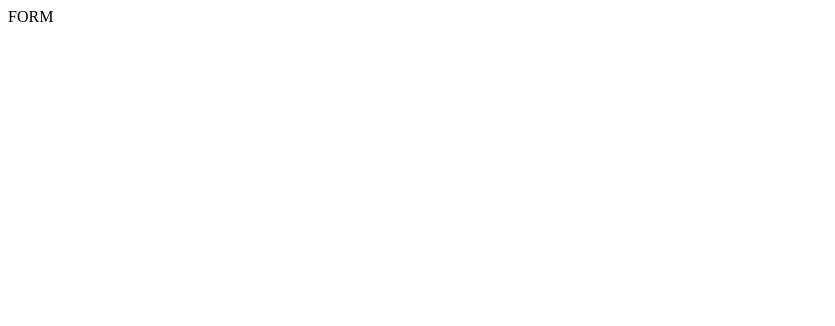
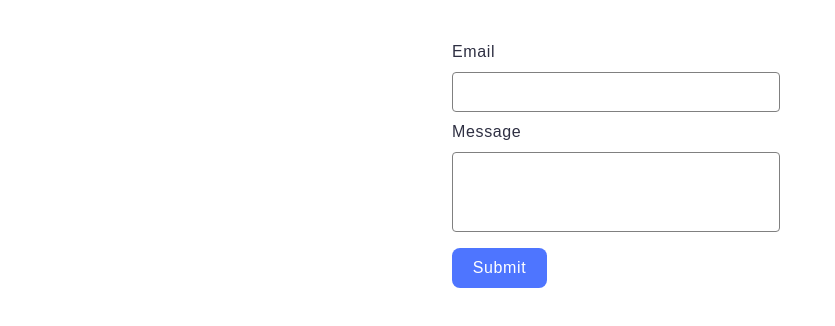
Before and after one commit to vasilinabiznyakova/goit-advancedjs-hw-01, a website built with Vite: page src/2-form.html in a window 1280 px wide. Shown: the whole page, without its empty margins (0-835 px from the left). Built offline with nearby package versions, Linux system fonts and the light colour scheme.

Commit message:
add form

```diff
--- a/src/2-form.html
+++ b/src/2-form.html
@@ -8,8 +8,19 @@
     <link rel="stylesheet" href="./css/styles.css" />
   </head>
   <body>
-    <main>
-      <div class="container">FORM</div>
-    </main>
+    <div class="container">
+      <form class="feedback-form" autocomplete="off">
+        <label>
+          Email
+          <input type="email" name="email" autofocus />
+        </label>
+        <label>
+          Message
+          <textarea name="message" rows="8"></textarea>
+        </label>
+        <button type="submit">Submit</button>
+      </form>
+    </div>
+    <script type="module" src="./js/2-form.js"></script>
   </body>
 </html>
--- a/src/css/styles.css
+++ b/src/css/styles.css
@@ -1,3 +1,5 @@
+/* Styles for the gallery page */
+
 .gallery {
   list-style: none;
   margin: 24px auto;
@@ -25,3 +27,108 @@
   width: 100%;
   height: 100%;
 }
+
+/* Styles for the form page */
+
+body {
+  margin: 0;
+  font-family: Montserrat, sans-serif;
+  background: #ffffff;
+  color: #2e2f42;
+}
+
+.container {
+  width: 408px;
+  margin: 24px auto;
+}
+
+.feedback-form {
+  display: flex;
+  flex-direction: column;
+  gap: 8px;
+
+  width: 360px;
+  padding: 16px;
+  background: #ffffff;
+  border-radius: 8px;
+  box-sizing: border-box;
+}
+
+.feedback-form label {
+  display: flex;
+  flex-direction: column;
+  gap: 8px;
+
+  font-size: 16px;
+  line-height: 1.5;
+  letter-spacing: 0.04em;
+  color: #2e2f42;
+  cursor: pointer;
+}
+
+.feedback-form input,
+.feedback-form textarea {
+  width: 100%;
+  box-sizing: border-box;
+
+  border: 1px solid #808080;
+  border-radius: 4px;
+  outline: none;
+
+  font-family: inherit;
+  font-size: 16px;
+  line-height: 1.5;
+  letter-spacing: 0.04em;
+  color: #2e2f42;
+
+  padding: 8px 16px;
+  background: #ffffff;
+  transition: border-color 250ms ease;
+  cursor: text;
+}
+
+.feedback-form input:hover,
+.feedback-form textarea:hover {
+  border-color: #000000;
+}
+
+.feedback-form input:focus,
+.feedback-form textarea:focus {
+  border-color: #808080;
+}
+
+.feedback-form input {
+  height: 40px;
+}
+
+.feedback-form textarea {
+  height: 80px;
+  resize: none;
+}
+
+.feedback-form button {
+  display: block;
+  width: 95px;
+  height: 40px;
+
+  padding: 8px 16px;
+  border: none;
+  border-radius: 8px;
+   margin-top: 8px;
+
+  background: #4e75ff;
+  color: #ffffff;
+
+  font-family: inherit;
+  font-size: 16px;
+  line-height: 1.5;
+  letter-spacing: 0.04em;
+
+  cursor: pointer;
+  transition: background-color 250ms ease;
+}
+
+.feedback-form button:hover,
+.feedback-form button:focus {
+  background: #6c8cff;
+}
--- a/src/js/2-form.js
+++ b/src/js/2-form.js
@@ -0,0 +1,48 @@
+const formData = {
+  email: '',
+  message: '',
+};
+
+const form = document.querySelector('.feedback-form');
+const STORAGE_KEY = 'feedback-form-state';
+
+const savedData = localStorage.getItem(STORAGE_KEY);
+
+if (savedData) {
+  const parsedData = JSON.parse(savedData);
+
+  formData.email = parsedData.email || '';
+  formData.message = parsedData.message || '';
+
+  form.elements.email.value = formData.email;
+  form.elements.message.value = formData.message;
+}
+
+form.addEventListener('input', event => {
+  const { name, value } = event.target;
+
+  if (!(name in formData)) {
+    return;
+  }
+
+  formData[name] = value.trim();
+  localStorage.setItem(STORAGE_KEY, JSON.stringify(formData));
+});
+
+form.addEventListener('submit', event => {
+  event.preventDefault();
+
+  if (!formData.email.trim() || !formData.message.trim()) {
+    alert('Fill please all fields');
+    return;
+  }
+
+  console.log(formData);
+
+  localStorage.removeItem(STORAGE_KEY);
+
+  formData.email = '';
+  formData.message = '';
+
+  form.reset();
+});
```
